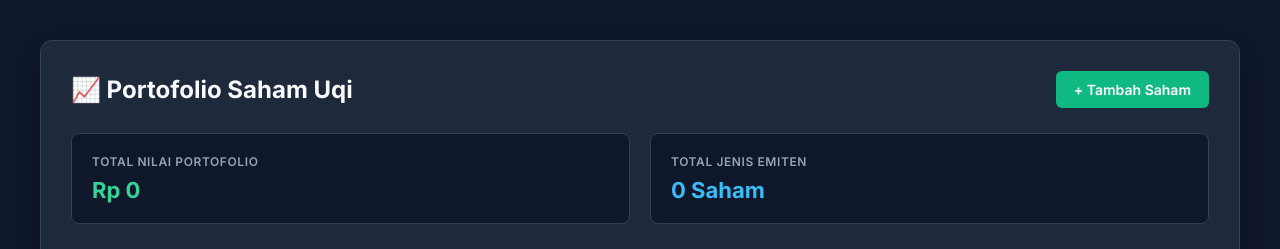
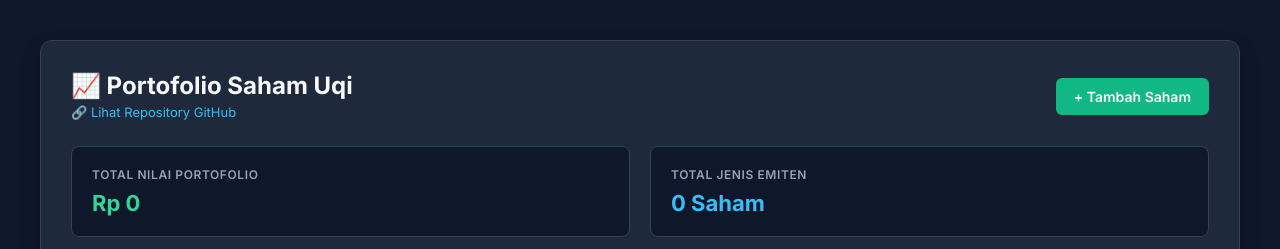
Before and after one commit to syauqi432/laravel-dari-nol-uqi, a Laravel app: page /saham in a window 1280 px wide. Shown: the top 249 px of the page. Run offline with Laravel 12, Linux system fonts and the light colour scheme; data that the repository does not hold is empty.

Commit message:
Tambah link repository GitHub di halaman utama

```diff
--- a/resources/views/saham.blade.php
+++ b/resources/views/saham.blade.php
@@ -38,8 +38,13 @@
 <body>
 
     <div class="container">
-        <div class="header">
-            <h2>📈 Portofolio Saham Uqi</h2>
+       <div class="header">
+            <div>
+                <h2>📈 Portofolio Saham Uqi</h2>
+                <a href="https://github.com/syauqi432/laravel-dari-nol-uqi" target="_blank" style="color: #38bdf8; font-size: 13px; text-decoration: none; display: inline-block; margin-top: 4px;">
+                    🔗 Lihat Repository GitHub
+                </a>
+            </div>
             <a href="/saham/tambah" class="btn-tambah">+ Tambah Saham</a>
         </div>
 
```
